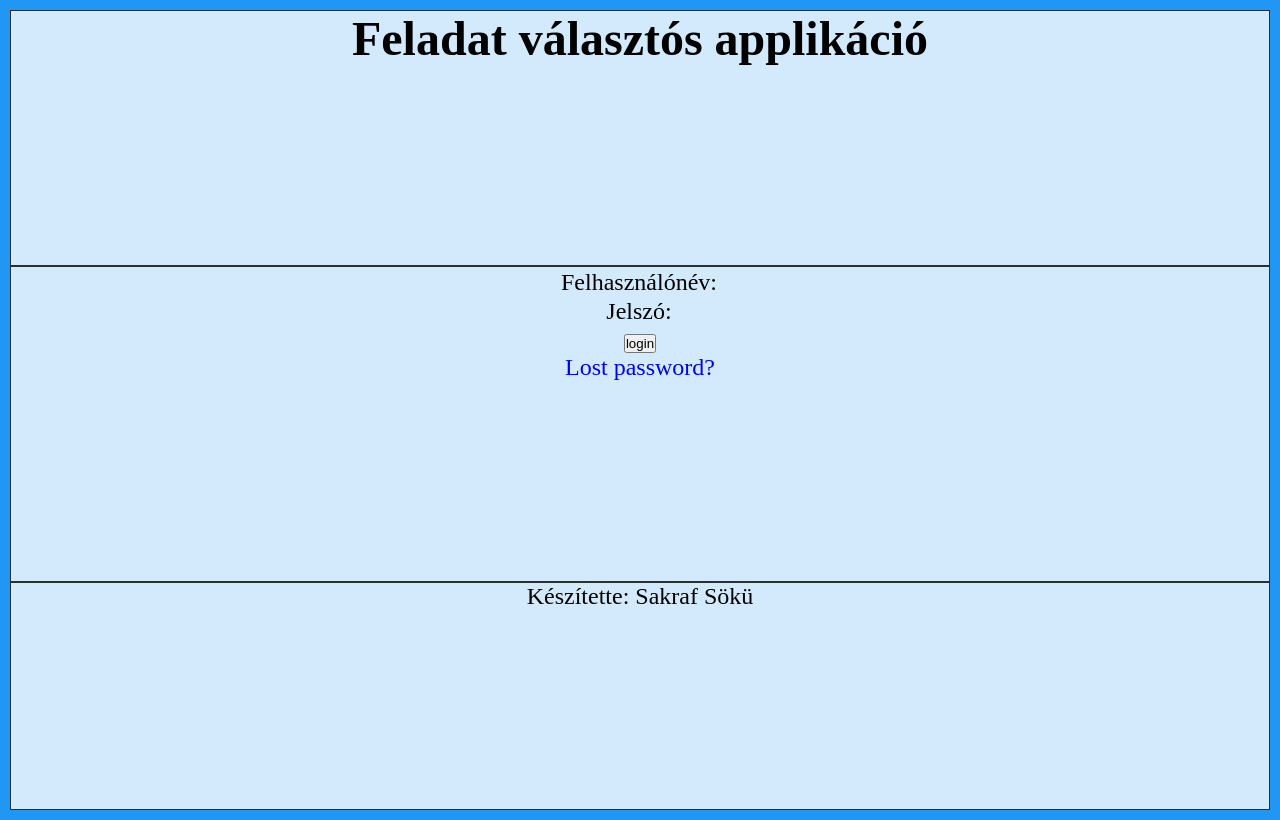
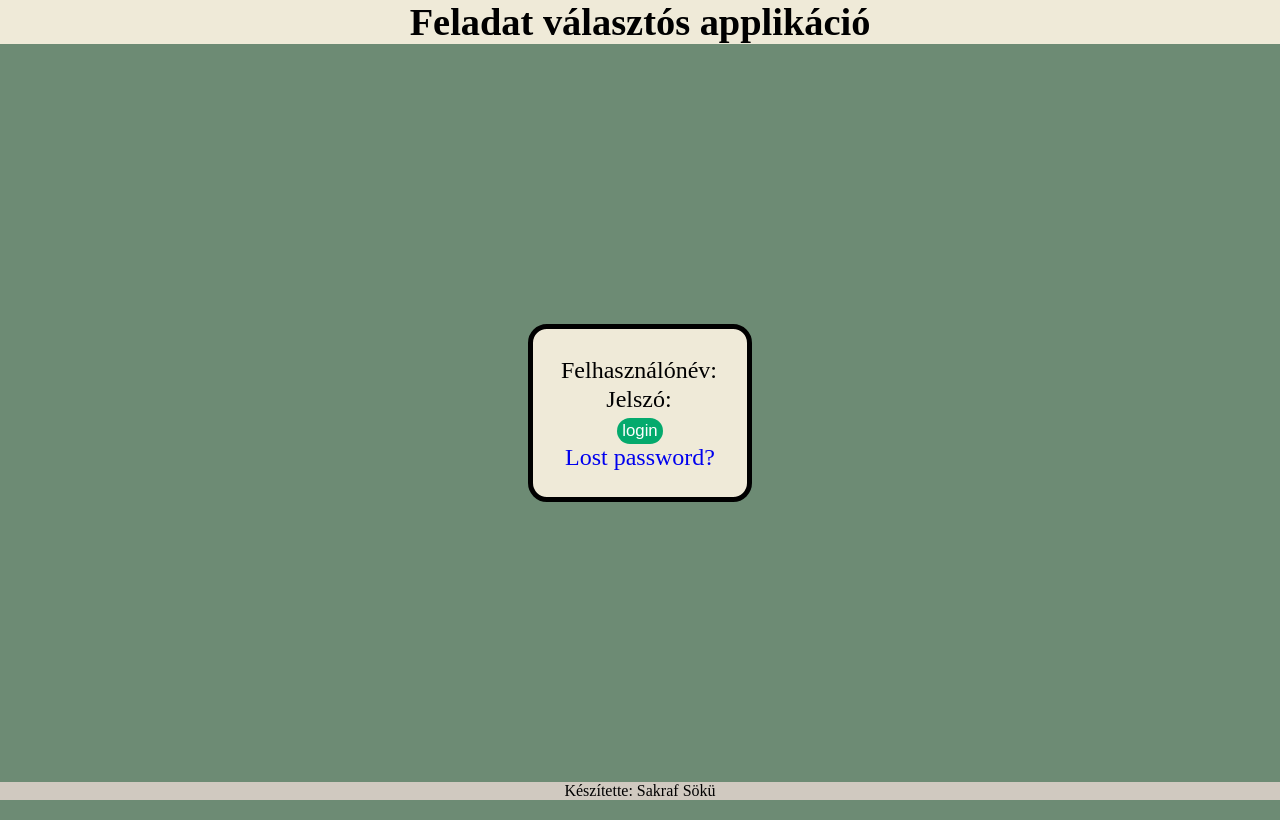
Before and after one commit to Farkas0123/Feladat_valasztos, a Django app: page / in a window 1280 px wide. Run offline with Django 4.2, Linux system fonts and the light colour scheme; the visitor is signed in with stand-in values (Sample User, id 1).

Commit message:
végső simítások

```diff
--- a/APP/static/style.css
+++ b/APP/static/style.css
@@ -6,20 +6,73 @@
 
 .container {
     display: grid;
-    grid-template-rows: fit-content(auto 80% auto);
-    background-color: #2196F3;
-    padding: 10px;
+    grid-template-rows: fit-content()14% 80% 4%;
+    background-color: #6D8B74;
     height: 100vh;
 }
 
+header{
+    align-self: start;
+    font-size: larger;
+    background-color: #EFEAD8;
+}
+
+footer{
+    align-self: end;
+    background-color: #D0C9C0;
+    color: black;
+    font-size: medium;
+}
+
 .grid-item {
-    background-color: rgba(255, 255, 255, 0.8);
-    border: 1px solid rgba(0, 0, 0, 0.8);
-    font-size: 150%;
     text-align: center;
 }
 
-.login {
+.doboz{
+    margin-top: 5%;
+    margin-bottom: 5%;
+    padding: 2%;
+    background-color: #EFEAD8;
+    border: 5px solid black;
+    border-radius: 0.5cm;
+    font-size: 150%;
+    text-align: center;
+    justify-self: center;
+    align-self: center;
+}
+
+.login{
     margin-left: auto;
     margin-right: auto;
-  }
+}
+
+.error{
+    color: red;
+}
+
+#feladatok{
+    justify-self:center;
+}
+
+.gomb {
+    padding: 2% 3%;
+    font-size: 70%;
+    text-align: center;
+    cursor: pointer;
+    outline: none;
+    color: #fff;
+    background-color: #04AA6D;
+    border: none;
+    border-radius:1em;
+}
+
+.gomb:hover {
+    transition: 0.5s;
+    background-color: #3e8e41
+}
+
+.gomb:active {
+    background-color: #3e8e41;
+    box-shadow: 0 5px #666;
+    transform: translateY(4px);
+}
--- a/APP/templates/registration/login.html
+++ b/APP/templates/registration/login.html
@@ -13,7 +13,7 @@
         <header class="grid-item">
             <h1>Feladat választós applikáció</h1>
         </header>
-        <main class="grid-item">
+        <main class="doboz">
             {% if form.errors %}
                 <p class="error">A felhasználó név vagy a jelszó nem megfelelő. Próbáld újra!</p>
             {% endif %}
@@ -38,7 +38,7 @@
                     <td>{{ form.password }}</td>
                 </tr>
                 </table>
-                <input type="submit" value="login" />
+                <input class="gomb" type="submit" value="login" />
                 <input type="hidden" name="next" value="{{ next }}" />
             </form>
             <p><a href="{% url 'password_reset' %}">Lost password?</a></p>
--- a/APP/views.py
+++ b/APP/views.py
@@ -18,7 +18,7 @@
             diak.kiesz="Ez a feladat még szabad."
             diak.save()
         else:
-            diak.kiesz="Ez a feladat már foglalt"
+            diak.kiesz="Ez a feladat már foglalt!"
             diak.save()
     context = {'feladatok' : Feladat.objects.all()}
 
@@ -57,7 +57,7 @@
             except:
                 return render(request, template, {'hiba': "Valamelyik adat hibás"})
 
-            if User.objects.filter(nev=akt[0]).first() == None:
-                User.objects.create(nev=akt[0],jelszo=akt[1])
+            if User.objects.filter(username=akt[0]).first() == None:
+                User.objects.create(username=akt[0],password=akt[1])
 
     return render(request,template,{})
```
Also changed, not shown: APP/templates/diak_regisztracio.html (+8 -6 lines), APP/templates/s.txt (deleted, +0 -22 lines), APP/templates/valasztas.html (+10 -7 lines).
